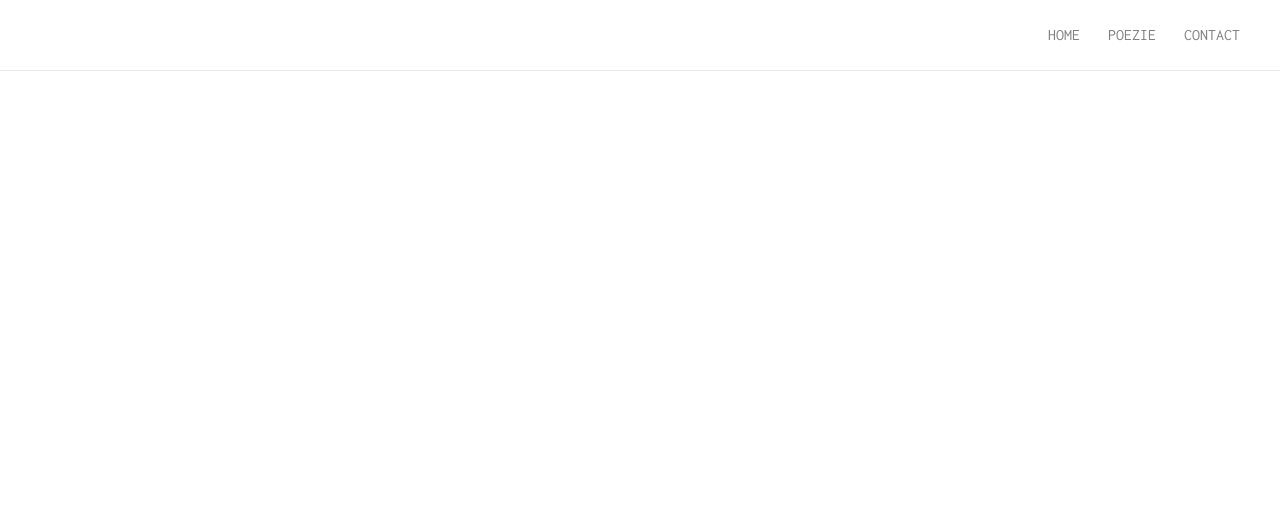
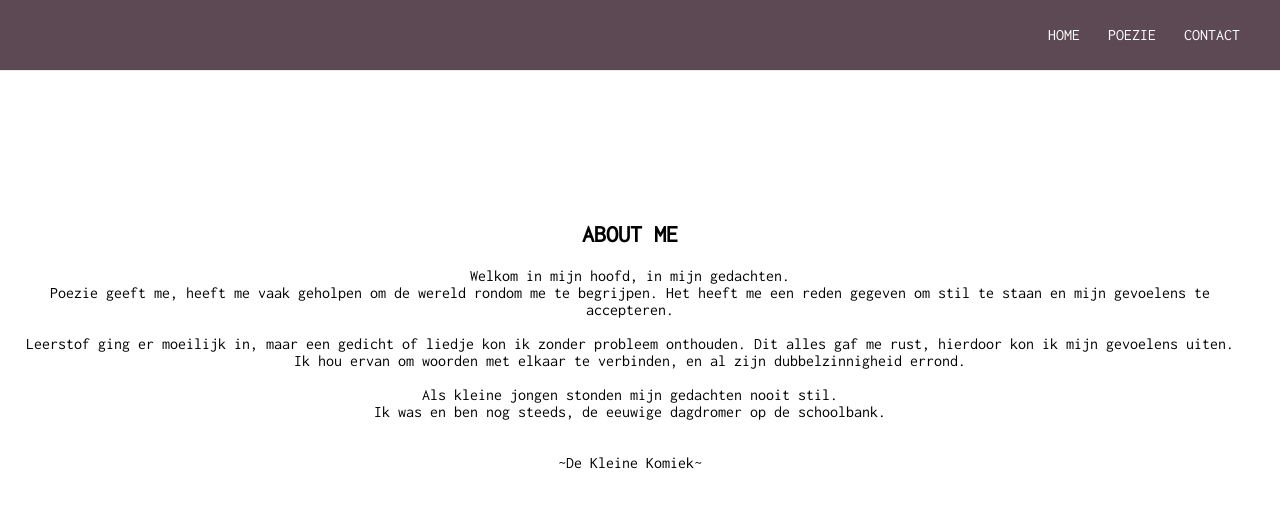
Before and after one commit to Ambroosjaime/poezie, a plain HTML site: page index.html in a window 1280 px wide. Drawn offline with nearby package versions, Linux system fonts and the light colour scheme.

Commit message:
new layout

```diff
--- a/index.html
+++ b/index.html
@@ -10,15 +10,46 @@
 </head>
 <body>
   <div class="nav">
-      <label for="toggle">&#9776</label>
+      <label for="toggle" onclick="myFunction()">&#9776</label>
       <input type="checkbox" id="toggle">
       <div class="menu">
-            <a href="#">HOME</a>
+            <a href="index.html">HOME</a>
             <a href="#">POEZIE</a>
             <a href="#">CONTACT</a>
       </div>
   </div>
+<div class="about" id="about">
+    <div class="about-intro" id="about-intro">
+            <h2>ABOUT ME</h2>
+            <p>
+                Welkom in mijn hoofd, in mijn gedachten.
+                <br>
+                Poezie geeft me, heeft me vaak geholpen om de wereld rondom me te begrijpen.
+                Het heeft me een reden gegeven om stil te staan en mijn gevoelens te accepteren.
+                <br>
+                <br>
+                Leerstof ging er moeilijk in, maar een gedicht of liedje
+                kon ik zonder probleem onthouden.
+                Dit alles gaf me rust, hierdoor kon ik mijn gevoelens uiten.
+                <br>
+                Ik hou ervan om woorden met elkaar te verbinden, en al zijn dubbelzinnigheid errond.
+                <br>
+                <br>
+                Als kleine jongen stonden mijn gedachten nooit stil.
+                <br>
+                Ik was en ben nog steeds, de eeuwige dagdromer op de schoolbank.
+                <br>
+                <br>
+                <br>
+                ~De Kleine Komiek~
+                </p>
+        </div>
+</div>
+<div class="footer" id="footer">
+    <div>
 
+    </div>
+</div>
 
 
 
--- a/script.js
+++ b/script.js
@@ -0,0 +1,8 @@
+function myFunction() {
+    var x = document.getElementById("about");
+    if (x.style.display === "none") {
+      x.style.display = "block";
+    } else {
+      x.style.display = "none";
+    }
+  }
--- a/style/style.css
+++ b/style/style.css
@@ -1,34 +1,39 @@
 @import url('https://fonts.googleapis.com/css?family=Inconsolata&display=swap');
 
-/**/
-html,body{
-  width: 100%;
-  height: 100%;
+/*start body section*/
+*{
   margin: 0;
   padding: 0;
   font-family: 'Inconsolata', monospace;
+}
+/*end body section*/
 
-}
-/**/
 
-/*navigation*/
+
+
+/*start navigation section*/
 .nav{
   border-bottom: 1px solid #EAEAEB;
   text-align: right;
   height: 70px;
   line-height: 70px;
+  background-color:#5D4954;
 }
 
 .menu{
   margin: 0 30px 0 0;
+  background-color:#5D4954;
+
 }
 
 .menu a{
   clear: right;
   text-decoration: none;
-  color: gray;
+  color: white;
   margin: 0 10px;
   line-height: 70px;
+
+
 }
 
 label{
@@ -38,6 +43,8 @@ label{
   display: none;
   width: 26px;
   float: right;
+  color: white;
+
 }
 
 #toggle{
@@ -64,7 +71,50 @@ label{
 
   #toggle:checked + .menu{
     display: block;
+
   }
 
 }
-/*end navigation*/
+
+
+
+
+
+/*end navigation section*/
+
+
+
+/*start about me section*/
+.about{
+  margin: 10px 40px 10px 20px;
+}
+
+/*
+#about{
+  background-image: url("../pictures/pen-nib.jpg");
+  position: absolute;
+  left: 0;
+  z-index: 1;
+  width: 100%;
+  height: 80%;
+  opacity: .5;
+  background-position: center center;
+  background-size: cover;
+  }
+  */
+
+h2{
+  margin-top: 150px;
+  text-align: center;
+  color: black;
+}
+
+p{
+  text-align: center;
+  margin-top: 20px;
+  color: black;
+}
+/*end about me section*/
+
+/*start footer section*/
+/*end footer section*/
```
